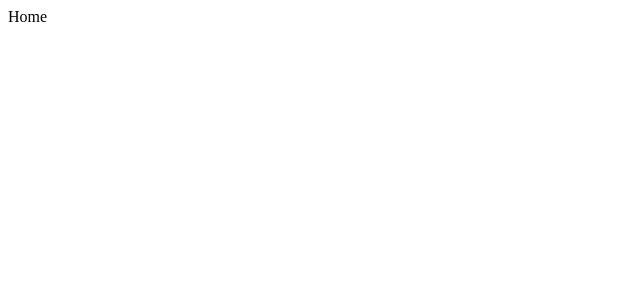
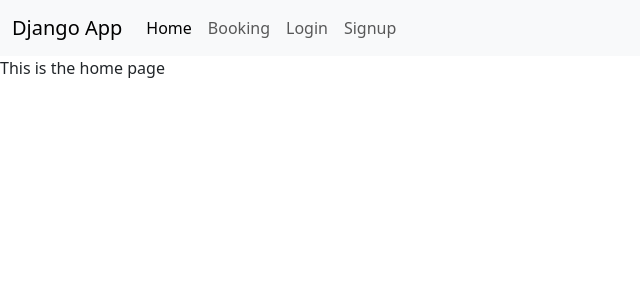
Before and after one commit to James-Burch/PP4-Django-Project, a Django app: page / in a window 1280 px wide. Before the commit the part shown is almost empty. Shown: the top 300 px of the page, without its empty margins (0-640 px from the left). Run offline with Django 5.2, Linux system fonts and the light colour scheme.

Commit message:
Create and test home page template view

```diff
--- a/golfbooking/bookapp/templates/base.html
+++ b/golfbooking/bookapp/templates/base.html
@@ -11,9 +11,10 @@
 </head>
 
 <body>
+    <!-- Navbar -->
     <nav class="navbar navbar-expand-lg bg-body-tertiary">
         <div class="container-fluid">
-            <a class="navbar-brand" href="#">Navbar</a>
+            <a class="navbar-brand" href="#">Django App</a>
             <button class="navbar-toggler" type="button" data-bs-toggle="collapse" data-bs-target="#navbarNavAltMarkup"
                 aria-controls="navbarNavAltMarkup" aria-expanded="false" aria-label="Toggle navigation">
                 <span class="navbar-toggler-icon"></span>
@@ -28,6 +29,9 @@
             </div>
         </div>
     </nav>
+    <!-- Page Content -->
+     {% block content %} Page Content {% endblock %}
+
     <script src="https://cdn.jsdelivr.net/npm/bootstrap@5.3.3/dist/js/bootstrap.bundle.min.js"
         integrity="sha384-YvpcrYf0tY3lHB60NNkmXc5s9fDVZLESaAA55NDzOxhy9GkcIdslK1eN7N6jIeHz"
         crossorigin="anonymous"></script>
--- /dev/null
+++ b/golfbooking/bookapp/templates/home.html
@@ -0,0 +1,4 @@
+{% extends "base.html" %} {% block title %} Home Page {% endblock %}
+{% block content %}
+<p>This is the home page</p>
+{% endblock %}
--- a/golfbooking/bookapp/views.py
+++ b/golfbooking/bookapp/views.py
@@ -3,4 +3,4 @@ from django.shortcuts import render, HttpResponse
 # Create your views here.
 
 def home(request):
-    return HttpResponse("Home")
+    return render(request, "home.html")
```
